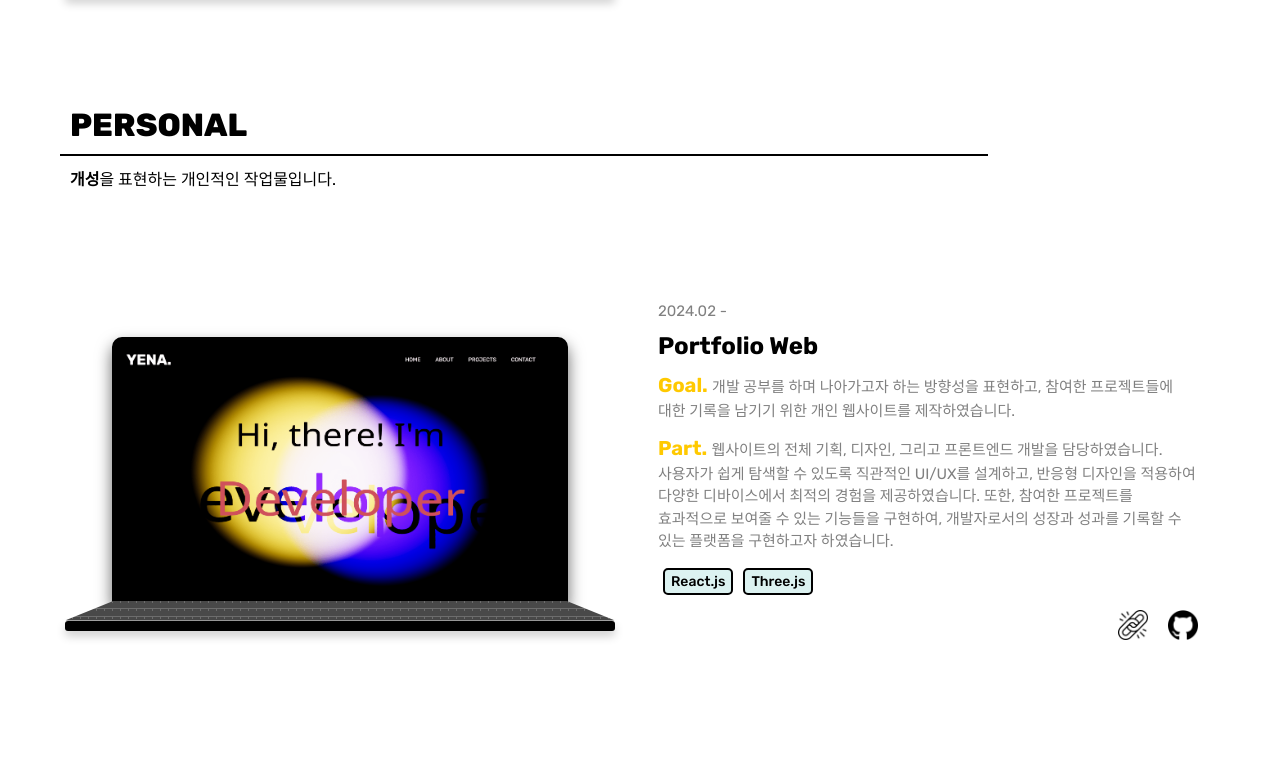
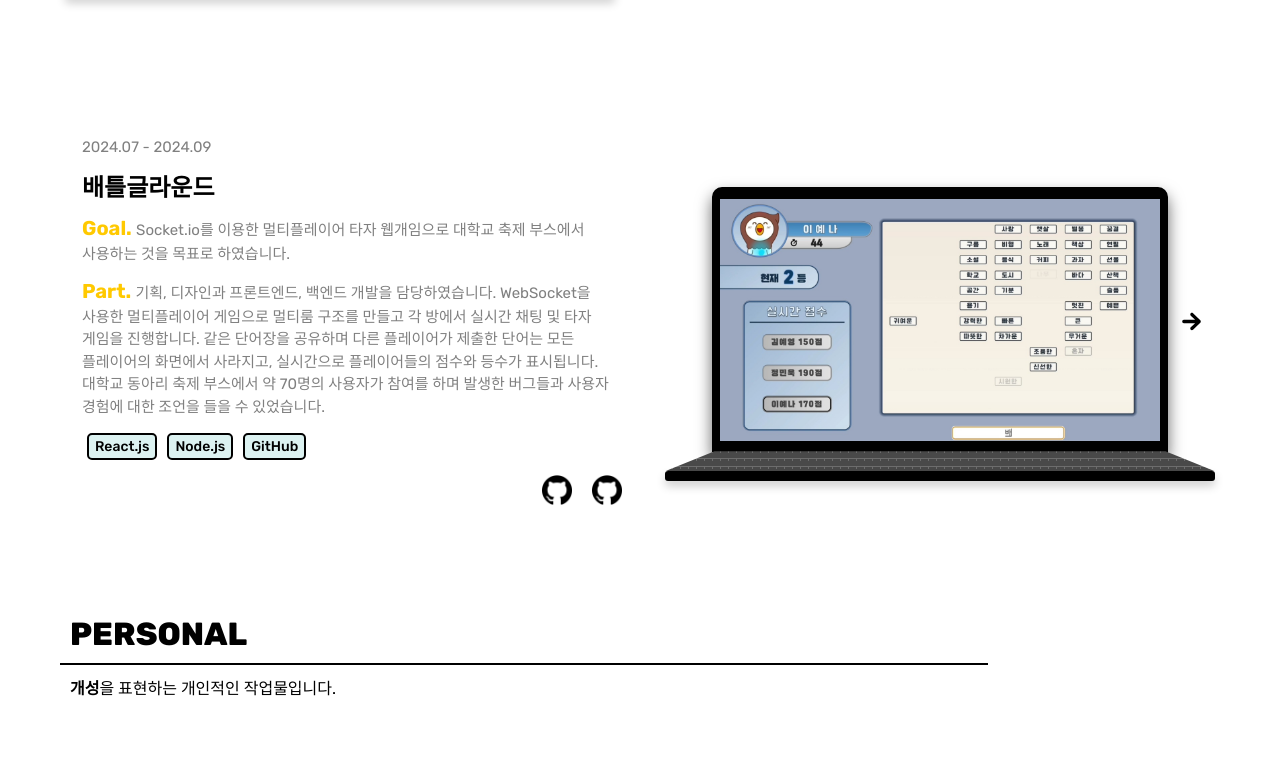
Before and after one commit to YenaLey/yenaley.github.io, a React (Create React App) app: page / in a window 1280 px wide. Shown: the part 4437-5220 px from the top of the page. Built offline with nearby package versions, Linux system fonts and the light colour scheme; no server answers; a web font is replaced by a local one.

Commit message:
Feat: 배틀글라운드 프로젝트 추가

```diff
--- a/src/components/PROJECTS/PROJECTS.jsx
+++ b/src/components/PROJECTS/PROJECTS.jsx
@@ -40,7 +40,7 @@ function PROJECTS() {
             ]}
             link="https://quipu.uos.ac.kr/"
             figma="https://www.figma.com/design/Is4NkQmdc6bAGJrkVLzomp/QUIPU-DESIGN?node-id=584-2&t=guuCcvCqichRqJLe-1"
-            github="https://github.com/Quipu-Developers/main-frontend"
+            github={["https://github.com/Quipu-Developers/main-frontend"]}
           />
 
           <Project
@@ -54,7 +54,7 @@ function PROJECTS() {
               "./img/project/룰렛이벤트.mp4",
             ]}
             figma="https://www.figma.com/design/Is4NkQmdc6bAGJrkVLzomp/QUIPU-DESIGN?node-id=584-2&t=guuCcvCqichRqJLe-1"
-            github="https://github.com/Quipu-Developers/main-frontend"
+            github={["https://github.com/Quipu-Developers/main-frontend"]}
             reverse
           />
 
@@ -69,7 +69,7 @@ function PROJECTS() {
               "./img/project/퀴푸백오피스2.png",
             ]}
             link="https://quipu-developers.github.io/backoffice-frontend"
-            github="https://github.com/Quipu-Developers/backoffice-frontend"
+            github={["https://github.com/Quipu-Developers/backoffice-frontend"]}
           />
 
           <Project
@@ -85,8 +85,24 @@ function PROJECTS() {
               "./img/project/링고커넥트3.mp4",
             ]}
             figma="https://www.figma.com/design/gqZCozFYBEP1Yu1ThoLvMm/%EC%83%88%EC%8B%B9%ED%95%B4%EC%BB%A4%ED%86%A4?node-id=0-1&node-type=CANVAS&t=tEpvjrnibh7V53rN-0"
-            github="https://github.com/LingoConnect/LingoConnect"
+            github={["https://github.com/LingoConnect/LingoConnect"]}
             reverse
+          />
+
+          <Project
+            title="배틀글라운드"
+            period="2024.07 - 2024.09"
+            goal="Socket.io를 이용한 멀티플레이어 타자 웹개임으로 대학교 축제 부스에서 사용하는 것을 목표로 하였습니다."
+            part="기획, 디자인과 프론트엔드, 백엔드 개발을 담당하였습니다. WebSocket을 사용한 멀티플레이어 게임으로 멀티룸 구조를 만들고 각 방에서 실시간 채팅 및 타자 게임을 진행합니다. 같은 단어장을 공유하며 다른 플레이어가 제출한 단어는 모든 플레이어의 화면에서 사라지고, 실시간으로 플레이어들의 점수와 등수가 표시됩니다. 대학교 동아리 축제 부스에서 약 70명의 사용자가 참여를 하며 발생한 버그들과 사용자 경험에 대한 조언을 들을 수 있었습니다."
+            skillList={["React.js", "Node.js", "GitHub"]}
+            img={[
+              "./img/project/배틀글라운드1.jpeg",
+              "./img/project/배틀글라운드2.mp4",
+            ]}
+            github={[
+              "https://github.com/Quipu-Developers/game-frontend",
+              "https://github.com/Quipu-Developers/game-backend",
+            ]}
           />
 
           {/* personal */}
@@ -107,7 +123,7 @@ function PROJECTS() {
             skillList={["React.js", "Three.js"]}
             img={["./img/project/포트폴리오1.png"]}
             link="https://yena.info/"
-            github="https://github.com/YenaLey/portfolio"
+            github={["https://github.com/YenaLey/portfolio"]}
             reverse
           />
 
@@ -119,7 +135,7 @@ function PROJECTS() {
             skillList={["Three.js", "Vanilla JS"]}
             img={["./img/project/컴퓨터그래픽스프젝2.png"]}
             link="https://yenaley.github.io/Luxo-Interactive-Simulation/"
-            github="https://github.com/YenaLey/Luxo-Interactive-Simulation"
+            github={["https://github.com/YenaLey/Luxo-Interactive-Simulation"]}
           />
         </div>
         <div className="blank-container"></div>
@@ -376,13 +392,19 @@ function Project({
               </div>
             </a>
           )}
-          {github && (
-            <a href={github} target="_blank" rel="noopener noreferrer">
-              <div className="icon">
-                <img src="./img/icon/깃허브아이콘.png" alt="GitHub Icon"></img>
-              </div>
-            </a>
-          )}
+          {github &&
+            github.map((element, index) => (
+              <a
+                key={index}
+                href={element}
+                target="_blank"
+                rel="noopener noreferrer"
+              >
+                <div className="icon">
+                  <img src="./img/icon/깃허브아이콘.png" alt="GitHub Icon" />
+                </div>
+              </a>
+            ))}
         </div>
       </div>
     </div>
```
Also changed, not shown: public/img/project/배틀글라운드1.jpeg (added), 1 other file (tests, documents, lock files or other folders).
